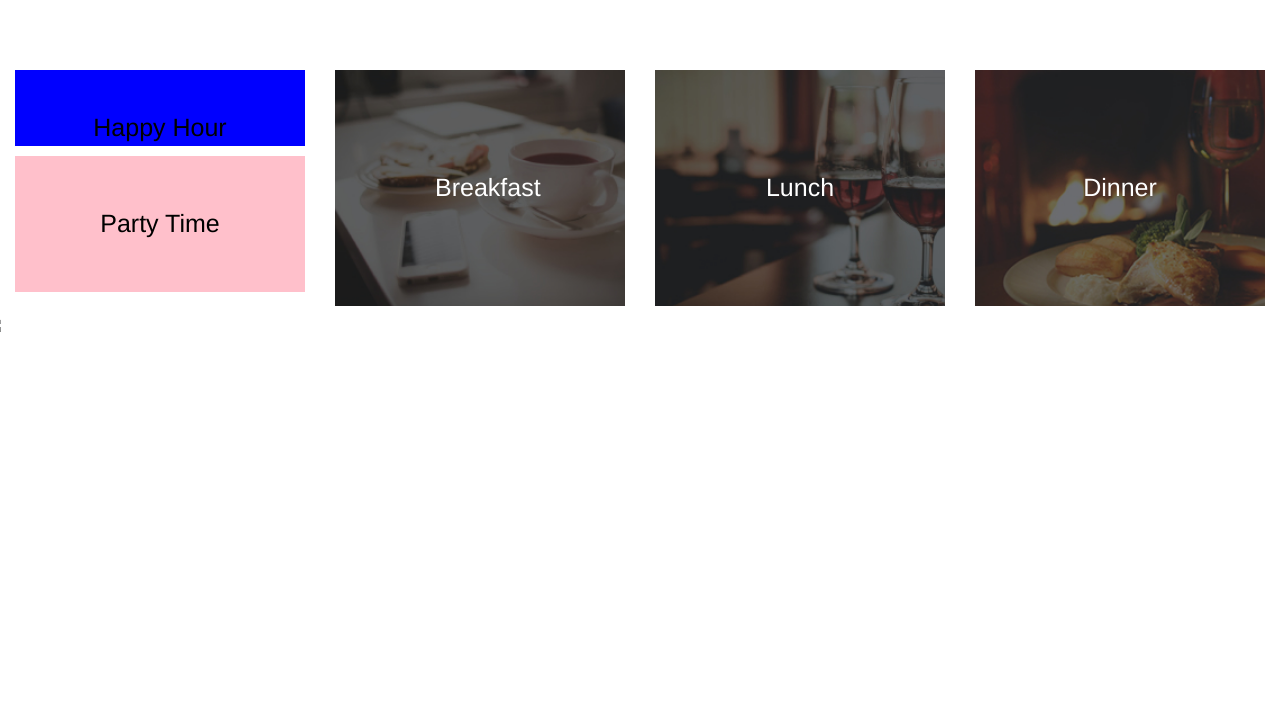
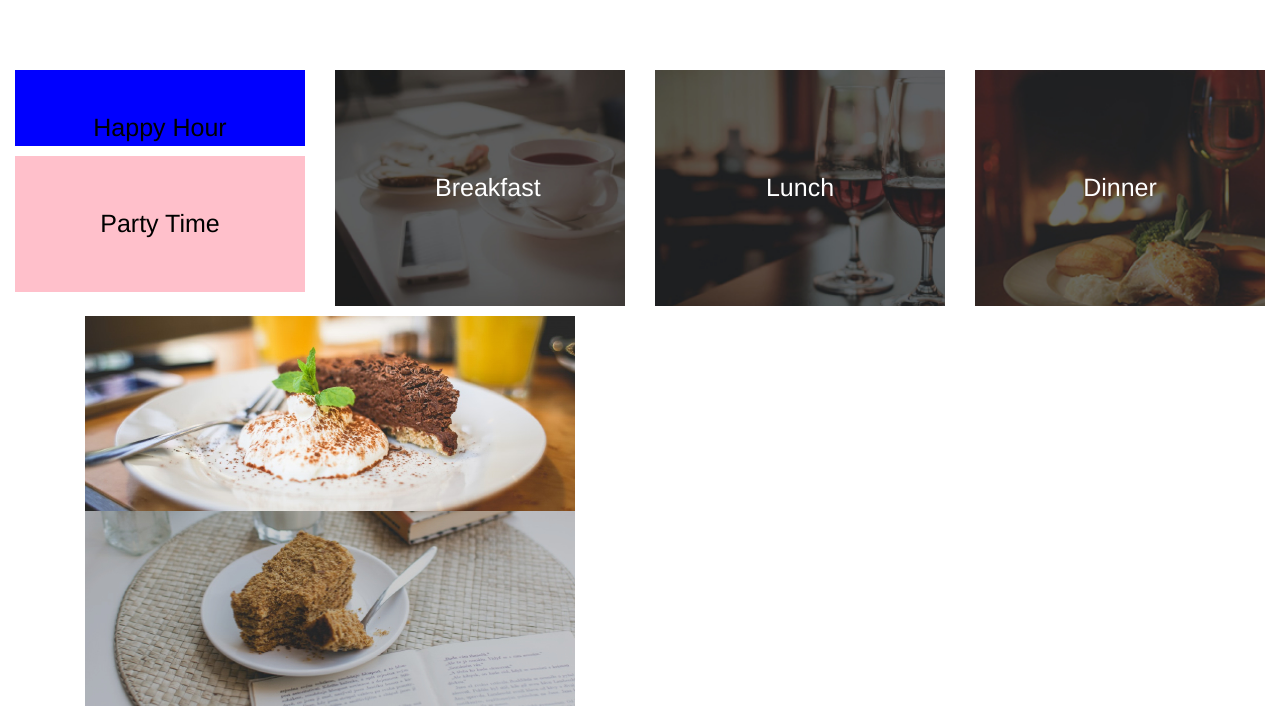
Before and after one commit to Eddie956/kitchen, a plain HTML site: page index.html in a window 1280 px wide. Shown: the part 563-1269 px from the top of the page. Before the commit the page ends 895 px from the top, so only its background shows below. Drawn offline with Linux system fonts and the light colour scheme.

Commit message:
this will commit index.html

```diff
--- a/index.html
+++ b/index.html
@@ -41,13 +41,12 @@
         <p id="dinner">Dinner</p>
       </div>
     </div>
-
-
-    <div class="row">
-      <div class="col-mid-6">
-        <img src="img" </div>
-
-      </div>
+    <div class="container">
+      <div class="row2">
+        <div class="col-md-6">
+          <img src="img/assets/fastFood1.jpg">
+          <img src="img/assets/fastFood2.jpg">
+        </div>
 
 
 
```
